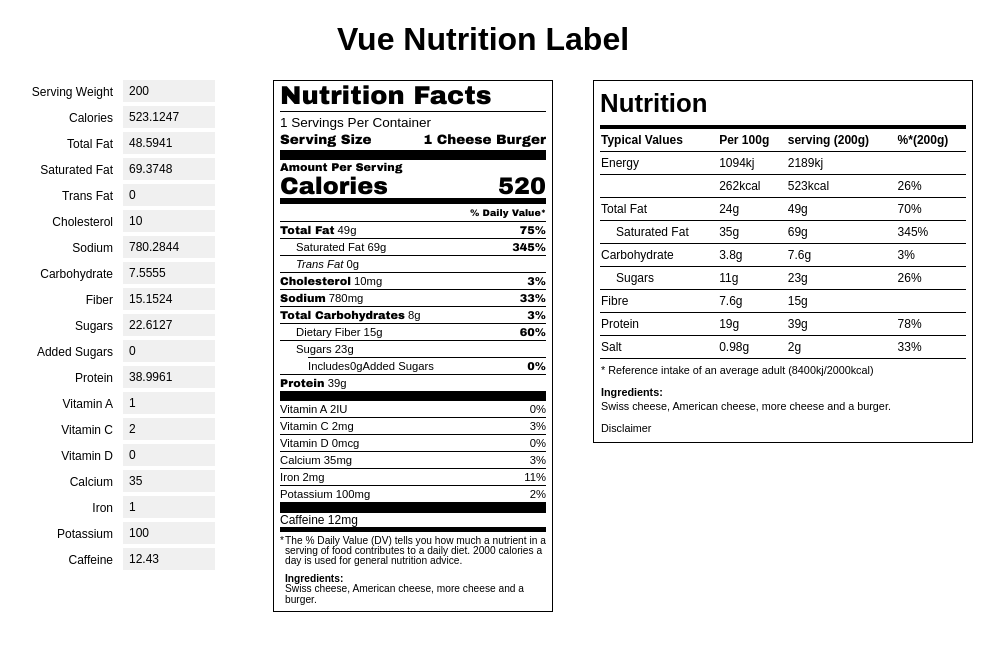
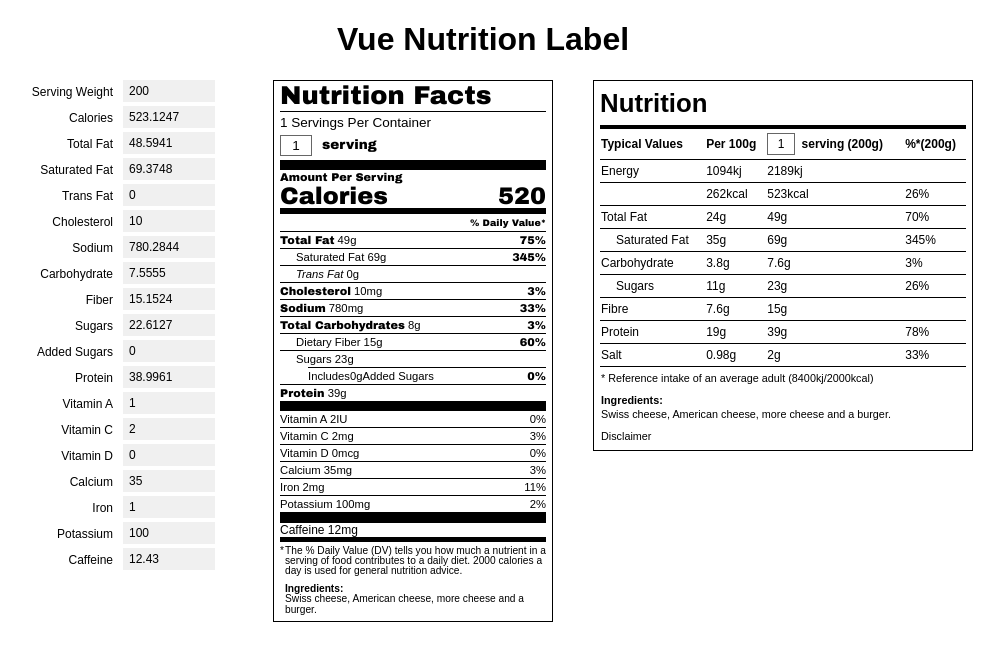
Before and after one commit to nutritionix/vue-nutrition-label, a Vue app: page / in a window 1280 px wide. Shown: the top 654 px of the page, without its empty margins (157-1161 px from the left). Built offline with nearby package versions, Linux system fonts and the light colour scheme.

Commit message:
Added setting to show/hide serving weight

```diff
--- a/src/App.vue
+++ b/src/App.vue
@@ -115,8 +115,9 @@ export default {
       options: {
         width: 280,
         useFdaRounding: 1,
-        readOnly: true,
+        readOnly: false,
         multipleItems: false,
+        showServingWeight: 0,
         layout: 'US',
         locale: {
           nutritionFacts: 'Nutrition Facts',
--- a/src/NutritionLabel.vue
+++ b/src/NutritionLabel.vue
@@ -26,7 +26,7 @@
           <div class="nf-item-name" :class="{ 'read-only': settings.readOnly }">
             <div v-if="!settings.readOnly">
               {{ servingUnitName }}
-              <template v-if="servingWeight !== 0">
+              <template v-if="settings.showServingWeight">
                 ({{ servingWeight }}g)
               </template>
             </div>
@@ -845,6 +845,9 @@ export default {
         multipleItems: this.hasOption('multipleItems')
           ? this.options.multipleItems
           : false,
+        showServingWeight: this.hasOption('showServingWeight')
+          ? this.options.showServingWeight
+          : 0,
         layout: this.hasOption('layout')
           ? this.options.layout
           : 'US'
```
